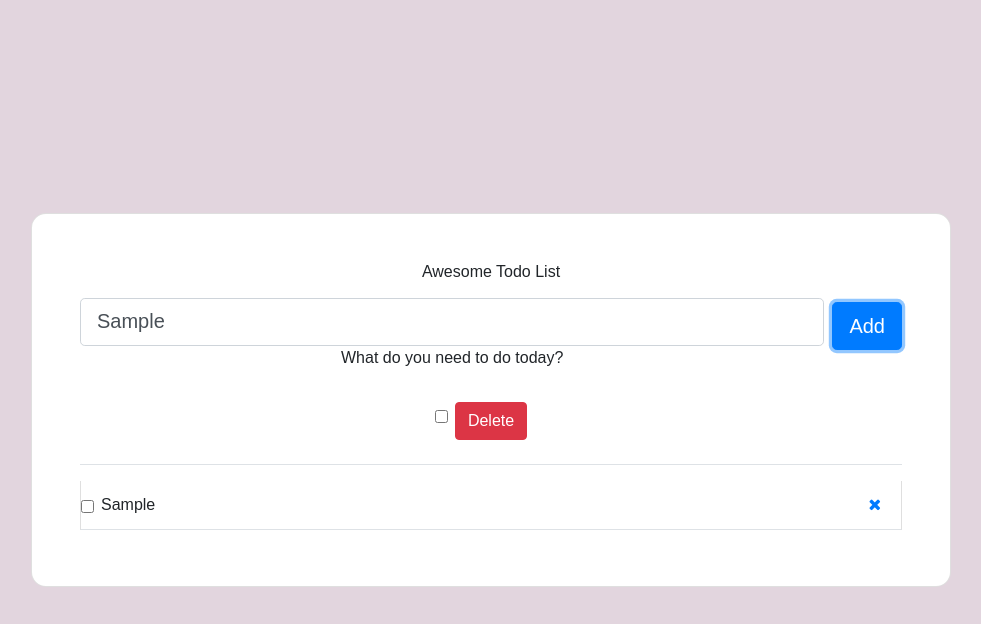
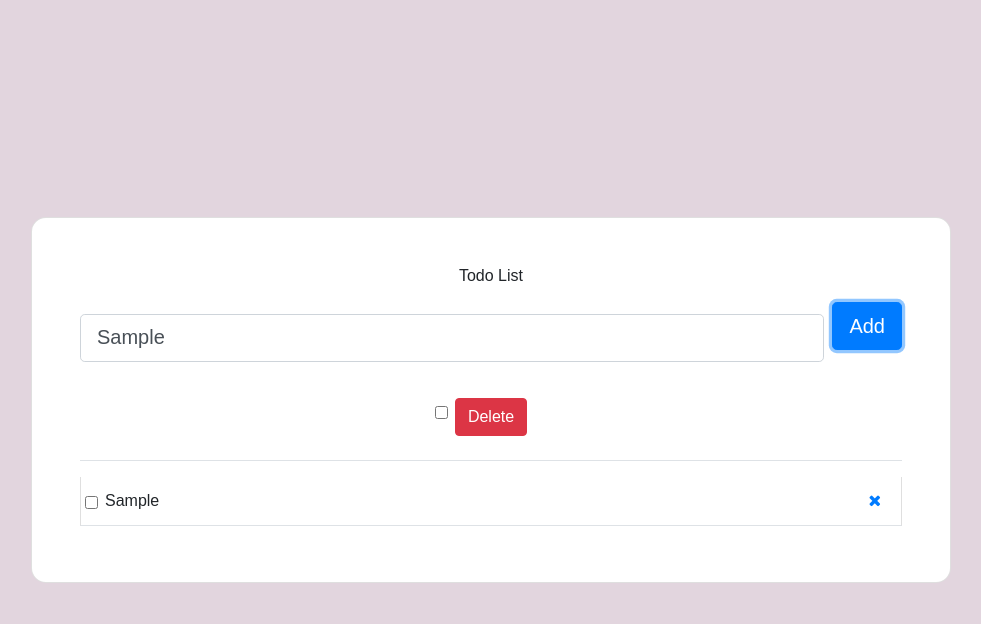
Before and after one commit to abhisupekar/react-todo-app, a React (Create React App) app: page / in a window 1280 px wide. Both pictures are taken after typing "Sample" into the empty fields and a click on the button "Add". Shown: the top 624 px of the page, without its empty margins (149-1130 px from the left). Built offline with nearby package versions, Linux system fonts and the light colour scheme; no server answers.

Commit message:
Loading and css changes

```diff
--- a/src/App.js
+++ b/src/App.js
@@ -5,9 +5,9 @@ import React, { lazy, Suspense } from "react";
 import { useDispatch } from "react-redux";
 import { setTasks, addTask } from "./redux/actions/todoActions";
 import { useSelector } from "react-redux";
-import Task from "./Task";
 
 export default function App() {
+  const Task = React.lazy(() => import("./Task"));
   const count = useSelector((state) => state.allTasks.tasks.length);
   const dispatch = useDispatch();
   useEffect(() => {
@@ -44,7 +44,7 @@ export default function App() {
             <div className="col col-xl-10">
               <div className="card" style={{ borderRadius: "15px" }}>
                 <div className="card-body p-5">
-                  <h6 className="mb-3">Awesome Todo List</h6>
+                  <h6 className="mb-3">Todo List</h6>
 
                   <form
                     onSubmit={handleSubmit}
@@ -55,10 +55,8 @@ export default function App() {
                         type="text"
                         id="form3"
                         className="form-control form-control-lg"
+                        placeholder="Enter Task Here"
                       />
-                      <label className="form-label" for="form3">
-                        What do you need to do today?
-                      </label>
                     </div>
                     <button
                       type="submit"
@@ -67,8 +65,9 @@ export default function App() {
                       Add
                     </button>
                   </form>
-
-                  <Task />
+                  <Suspense fallback={<h1>Loading ...</h1>}>
+                    <Task />
+                  </Suspense>
                 </div>
               </div>
             </div>
--- a/src/Task.js
+++ b/src/Task.js
@@ -64,7 +64,7 @@ const Task = () => {
         {tasks.map((task, index) => (
           <li
             key={index}
-            className="list-group-item d-flex justify-content-between align-items-center border-start-0 border-top-0 border-end-0 border-bottom rounded-0 mb-2"
+            className="pl-4 list-group-item d-flex justify-content-between align-items-center border-start-0 border-top-0 border-end-0 border-bottom rounded-0 mb-2"
           >
             <div className="d-flex align-items-center">
               <input
```
